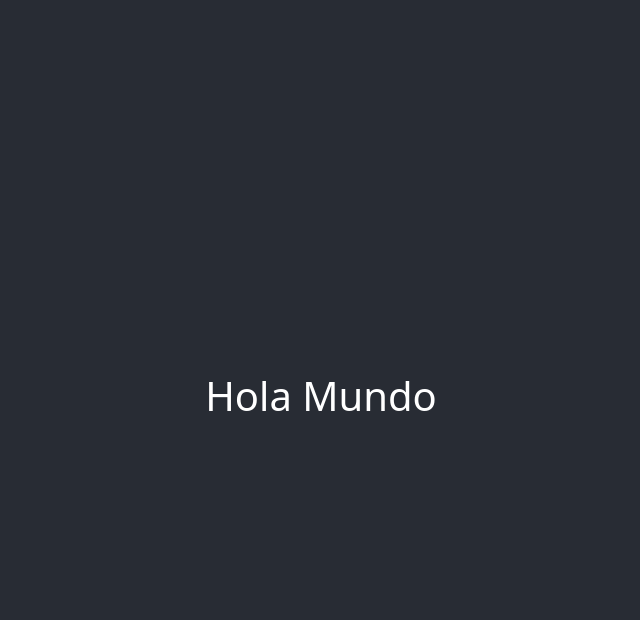
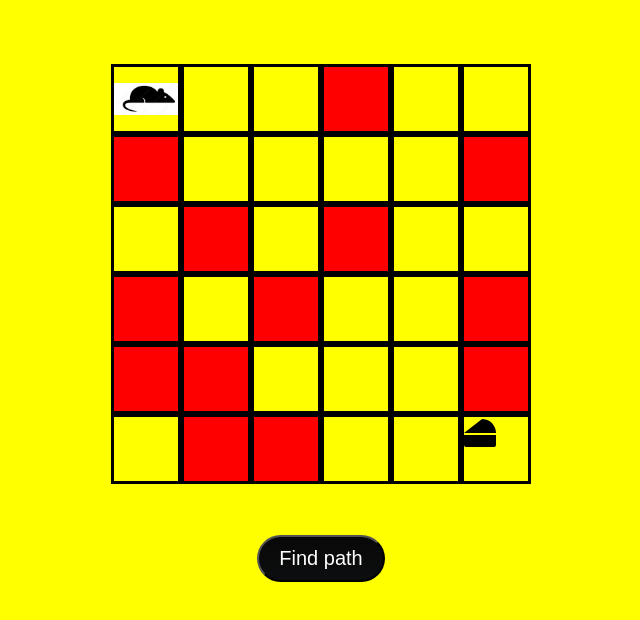
Before and after one commit to ernestogeek/psychic-invention, a React (Create React App) app: page / in a window 1280 px wide. Shown: the top 620 px of the page, without its empty margins (319-959 px from the left). Built offline with nearby package versions, Linux system fonts and the light colour scheme.

Commit message:
Draw laberint

```diff
--- a/package.json
+++ b/package.json
@@ -3,10 +3,12 @@
   "version": "0.1.0",
   "private": true,
   "dependencies": {
+    "@fortawesome/fontawesome-svg-core": "^1.2.36",
+    "@fortawesome/free-solid-svg-icons": "^5.15.4",
+    "@fortawesome/react-fontawesome": "^0.1.16",
     "@testing-library/jest-dom": "^5.16.1",
     "@testing-library/react": "^11.2.7",
     "@testing-library/user-event": "^12.8.3",
-    "bootstrap": "^5.1.3",
     "react": "^17.0.2",
     "react-dom": "^17.0.2",
     "react-scripts": "4.0.3",
--- a/src/App.css
+++ b/src/App.css
@@ -1,38 +1,63 @@
-.App {
-  text-align: center;
+*{
+  margin: 0;
+  background-color:yellow;
+
 }
+.square{
+  height:8vh;
+  width:5vw;
+  border: 3px solid #000;
+  margin: 0;
+}
+.total{
+ margin-top: 5%;
+  align-items: center;
+  display:flex;
+  flex-direction:column;
+}
+.row{
+  display: flex;
+  flex-direction: row;
+}
+.rat{
+  margin-top: 2vh;
+  height:4vh;
+  width:5vw;
+}
+.ob{
+  background-color: red;
+  height:8vh;
+  width:5vw;
+  border: 3px solid #000;
+  margin: 0;
 
-.App-logo {
-  height: 40vmin;
-  pointer-events: none;
 }
+.obj{
+  margin: 3% 50% 0% 45%;
+  background-color: red;
+  height:4vh;
+  width:3vw;
+  border: 3px solid #000;
 
-@media (prefers-reduced-motion: no-preference) {
-  .App-logo {
-    animation: App-logo-spin infinite 20s linear;
-  }
+
 }
-
-.App-header {
-  background-color: #282c34;
-  min-height: 100vh;
-  display: flex;
-  flex-direction: column;
-  align-items: center;
-  justify-content: center;
-  font-size: calc(10px + 2vmin);
-  color: white;
+.btn {
+  background: #080808;
+  background-image: -webkit-linear-gradient(top, #080808, #0d0e0f);
+  background-image: -moz-linear-gradient(top, #080808, #0d0e0f);
+  background-image: -ms-linear-gradient(top, #080808, #0d0e0f);
+  background-image: -o-linear-gradient(top, #080808, #0d0e0f);
+  background-image: linear-gradient(to bottom, #080808, #0d0e0f);
+  -webkit-border-radius: 28;
+  -moz-border-radius: 28;
+  border-radius: 28px;
+  font-family: Arial;
+  color: #ffffff;
+  font-size: 20px;
+  padding: 10px 20px 10px 20px;
+  text-decoration: none;
+  margin-top: 4%;
 }
-
-.App-link {
-  color: #61dafb;
+.head{
+  margin-left: 35%;
 }
-
-@keyframes App-logo-spin {
-  from {
-    transform: rotate(0deg);
-  }
-  to {
-    transform: rotate(360deg);
-  }
-}
--- a/src/App.js
+++ b/src/App.js
@@ -1,11 +1,10 @@
 import './App.css';
+import { MazeGeneration } from './Components/MazeGeneration';
 
 function App() {
   return (
     <div className="App">
-      <header className="App-header">
-        <h1>Hola Mundo</h1>
-      </header>
+        <MazeGeneration/>
     </div>
   );
 }
--- /dev/null
+++ b/src/Components/Cell.js
@@ -0,0 +1,8 @@
+import React from 'react'
+
+export  const Cell = ({row,col}) => {
+    return (
+        <div className="square" id={`${row}-${col}`}>
+        </div>
+    )
+}
--- /dev/null
+++ b/src/Components/CellCheese.js
@@ -0,0 +1,11 @@
+import React from 'react'
+import { FontAwesomeIcon } from '@fortawesome/react-fontawesome'
+import { faCheese } from '@fortawesome/free-solid-svg-icons'
+
+export const CellCheese = ({row,col}) => {
+    return (
+        <div className="square" id={`${row}-${col}`}>
+             <FontAwesomeIcon icon={faCheese} size="2x"/>
+        </div>
+    )
+}
--- /dev/null
+++ b/src/Components/CellRat.js
@@ -0,0 +1,9 @@
+import React from 'react'
+import rat from './rat.png'
+export const CellRat = ({row, col}) => {
+    return (
+        < div className="square" id={`${row}-${col}`}>
+            <img src={rat} className="rat" alt=""/>
+        </div>
+    )
+}
--- /dev/null
+++ b/src/Components/CellRed.js
@@ -0,0 +1,8 @@
+import React from 'react'
+
+export const CellRed = ({row,col}) => {
+    return (
+        <div className="ob" id={`${row}-${col}`}>
+        </div>
+    )
+}
--- /dev/null
+++ b/src/Components/MazeGeneration.js
@@ -0,0 +1,84 @@
+import React,{useState} from 'react'
+import { Cell } from './Cell'
+import {CellCheese} from './CellCheese'
+import {CellRat} from './CellRat'
+import {CellRed} from './CellRed'
+
+
+ export const MazeGeneration = () => {
+
+const arr=[
+    [0,0,0,1,0,0],
+    [1,0,0,0,0,1],
+    [0,1,0,1,0,0],
+    [1,0,1,0,0,1],
+    [1,1,0,0,0,1],
+    [0,1,1,0,0,0]
+  ];
+
+ function isSafe(arr, x, y) {
+  const m = arr.length;
+  const n=arr[0].length;
+  if (x >= 0 && x < m && y >= 0 && y < n && arr[x][y] === 0) {
+    return true;
+  }
+  return false;
+}
+function solveMazeUtil(maze, x, y, sol) {
+  const m = maze.length;
+  const n=maze[0].length;
+  if (x === m- 1 && y === n - 1) {
+    sol[x][y] = 1;
+    return true;
+  }
+  if (isSafe(maze, x, y)) {
+    sol[x][y] = 1;
+    if (solveMazeUtil(maze, x + 1, y, sol)) return true;
+    if (solveMazeUtil(maze, x, y + 1, sol)) return true;
+    sol[x][y] = 0;
+    return false;
+  }
+  return false;
+}
+
+
+  const back=()=>{
+    const m=arr.length;
+    const n=arr[0].length;
+
+      var sol = new Array(m);
+      let idx = 0;
+      for (idx = 0; idx < m; idx++) {
+        sol[idx] = new Array(n).fill(0);
+      }
+    if(solveMazeUtil(arr,0,0,sol)){
+      for( let i=0;i<m;i++){
+        for(let j=0;j<n;j++){
+          if(sol[i][j]===1){
+            document.getElementById(`${i}-${j}`).style.backgroundColor="green";
+          }
+        }
+      }
+    }
+
+   }
+    return (
+        <div className="total">
+              {arr.map((row,i)=>{
+                    return(
+                        <div className="row" key={i}>
+                            {row.map((col,j)=>{
+                                return(
+                                    <div className="" key={j}>
+                                        { i===(arr.length-1) && j === (arr.length-1)? <CellCheese row={i} col={j}/>: i===0 && j === 0? <CellRat row={i} col={j}/> :col === 0 ? <Cell row={i} col={j}/> : col === 1 ? <CellRed row={i} col={j}/> : <h1>Hola</h1> }
+                                    </div>
+                                )
+                            })}
+                            <br/>
+                        </div>
+                    )
+              })}
+        <button onClick={back} className="btn">Find path</button>
+        </div>
+    )
+}
--- a/src/index.js
+++ b/src/index.js
@@ -2,15 +2,8 @@ import React from 'react';
 import ReactDOM from 'react-dom';
 import './index.css';
 import App from './App';
-import 'bootstrap/dist/css/bootstrap.min.css';
 
 ReactDOM.render(
-  <React.StrictMode>
-    <App />
-  </React.StrictMode>,
+    <App />,
   document.getElementById('root')
 );
-
-// If you want to start measuring performance in your app, pass a function
-// to log results (for example: reportWebVitals(console.log))
-// or send to an analytics endpoint. Learn more: https://bit.ly/CRA-vitals
```
Also changed, not shown: src/Components/rat.png (added), 1 other file (tests, documents, lock files or other folders).
